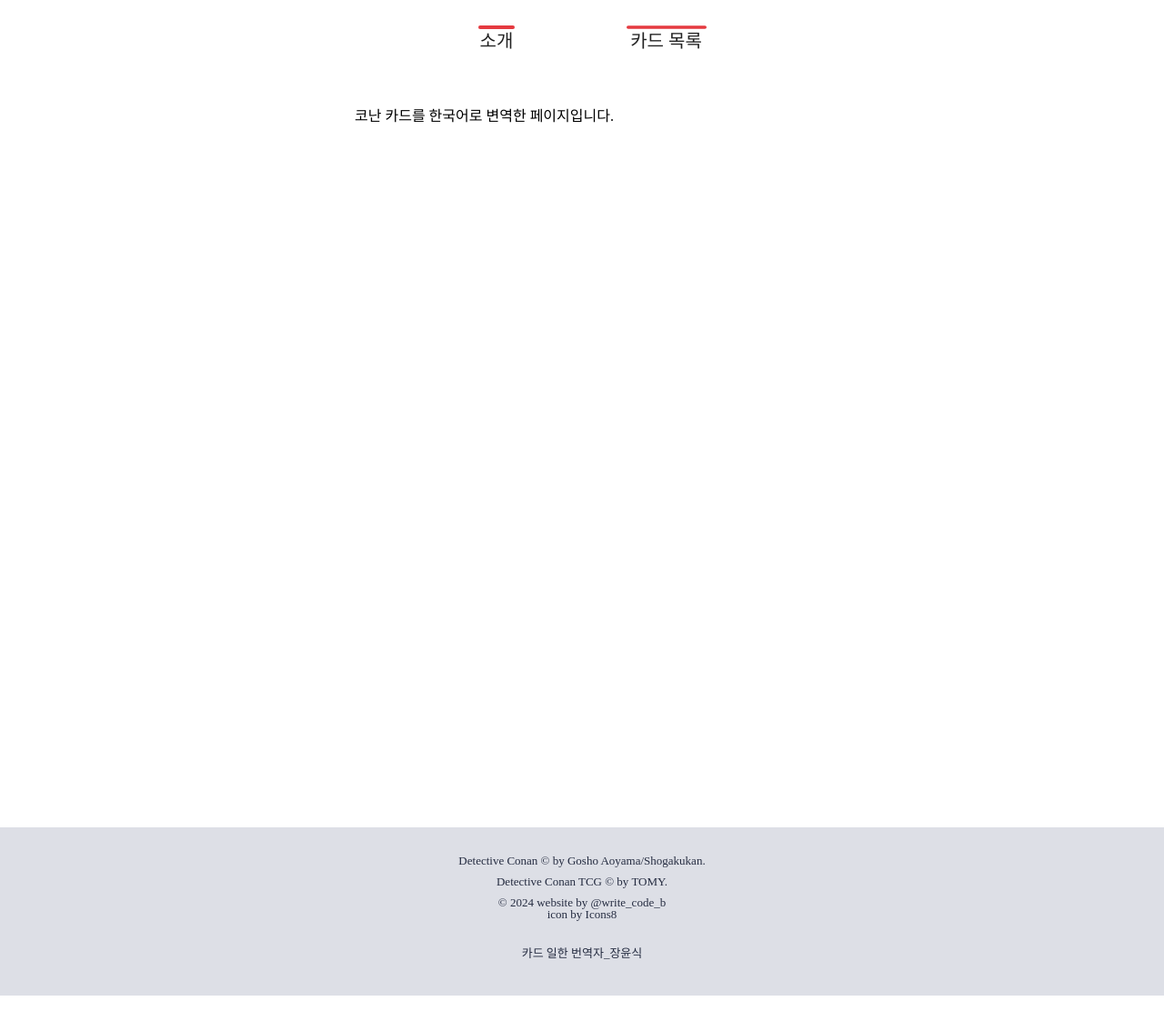
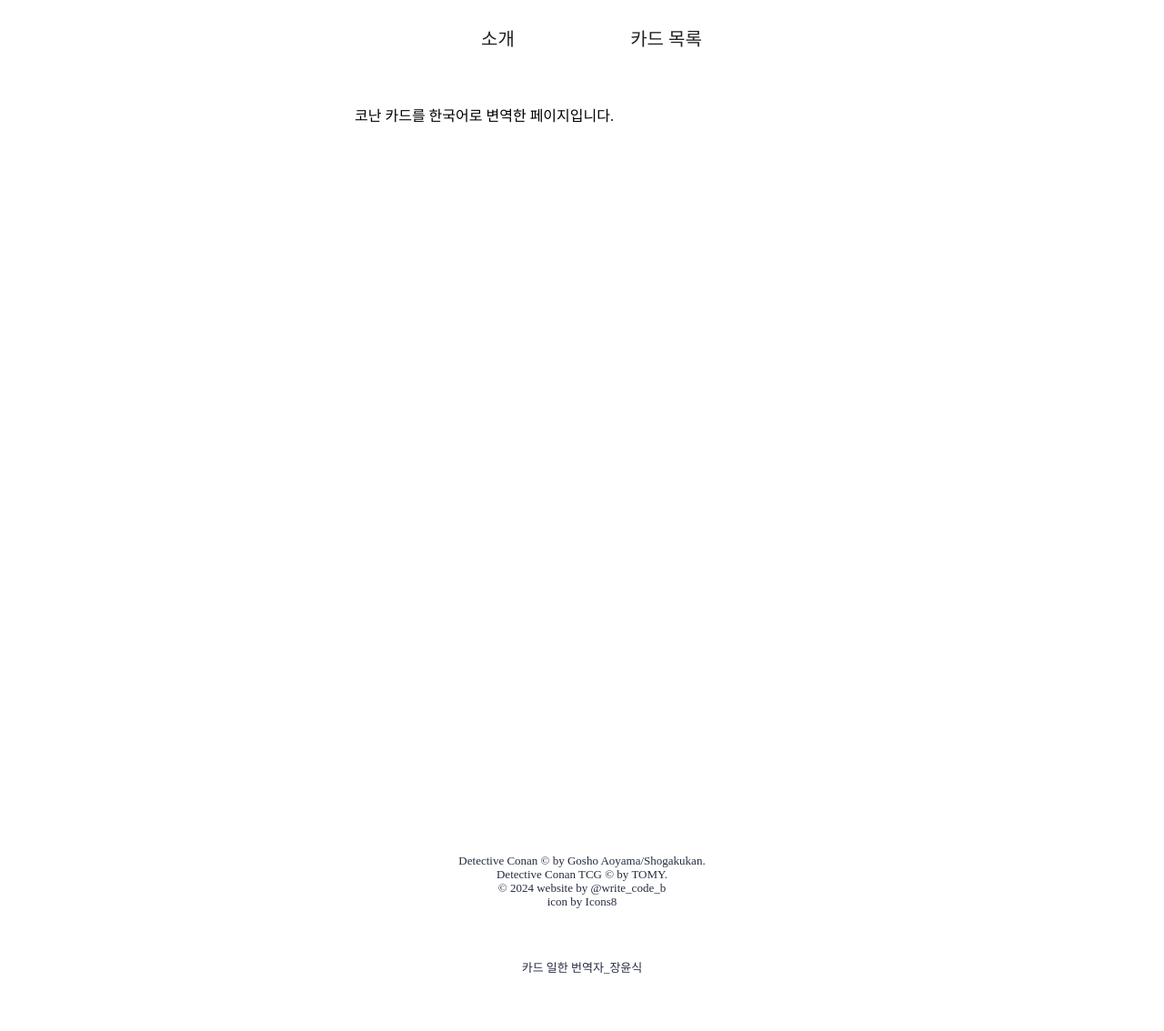
Before and after one commit to write-code-b/Conan-Card, a React (Create React App) app in the folder frontend/: page /about in a window 1280 px wide. Shown: the top 1134 px of the page at 91% size. Before the commit the page ends 1095 px from the top, so only its background shows below. Built offline with nearby package versions, Linux system fonts and the light colour scheme; a web font is replaced by a local one.

Commit message:
update App.scss

```diff
--- a/frontend/src/App.scss
+++ b/frontend/src/App.scss
@@ -169,23 +169,16 @@ nav li {
   min-width: 5.313rem;
   list-style-type: none;
 }
-nav li a {
+nav a {
   text-decoration-line: none;
   color: #222222;
+  padding-top: 5px;
 }
-nav > li::before {
-  content: "";
-  display: flex;
-  height: 0.625rem;
+nav a:hover {
+  transform: scale(1.1);
 }
-nav > li:nth-child(1)::before {
-  width: 2.5rem;
-  background: url("../public/images/red_line1.svg") center / contain no-repeat;
-}
-nav > li:nth-child(2)::before {
-  width: 5.5rem;
-  height: 0.625rem;
-  background: url("../public/images/red_line2.svg") center / contain no-repeat;
+nav .nav_active {
+  border-top: solid 4px #e53a40;
 }
 
 //About {
@@ -209,18 +202,20 @@ nav > li:nth-child(2)::before {
   flex-direction: column;
   align-items: center;
   justify-content: center;
+  padding-top: 1.875rem;
 }
 .table {
   display: flex;
   flex-direction: column;
-  gap: 3.125rem;
+  gap: 1.875rem;
   align-items: center;
   justify-content: center;
   font-size: 1.25rem;
 }
 .table .row {
   display: flex;
-  gap: 2.5rem;
+  column-gap: 2.5rem;
+  row-gap: 0.5rem;
   flex-wrap: wrap;
   align-items: center;
   justify-content: center;
@@ -330,7 +325,7 @@ nav > li:nth-child(2)::before {
   width: 8px;
   height: 8px;
   background: url("../public/images/close_btn.svg") center / contain no-repeat;
-  pointer-events: auto;
+  // pointer-events: auto;
 }
 #cardSearch .result .flip {
   display: flex;
@@ -348,7 +343,8 @@ nav > li:nth-child(2)::before {
   align-items: center;
   justify-content: center;
   flex-wrap: wrap;
-  gap: 1.25rem;
+  gap: 1.563rem;
+  padding-top: 1.875rem;
 }
 .card {
   width: 15.625rem;
@@ -439,6 +435,14 @@ nav > li:nth-child(2)::before {
   position: absolute;
   top: 20px;
   left: 20px;
+}
+.card .title .name.long {
+  margin-left: 3.75rem;
+  font-size: 0.938rem;
+}
+.card.horizontal .title .name.long {
+  margin-left: 0;
+  font-size: 1.25rem;
 }
 .card.horizontal .right {
   top: 210px;
@@ -536,13 +540,9 @@ nav > li:nth-child(2)::before {
   flex-direction: column;
   align-items: center;
   justify-content: center;
-  background-color: #dddfe6;
-  font-size: 13px;
+  font-size: 0.813rem;
   text-align: center;
   color: #252c41;
-}
-#footer p {
-  margin-bottom: 10px;
 }
 #footer a {
   text-decoration: none;
@@ -550,14 +550,10 @@ nav > li:nth-child(2)::before {
 }
 #footer > div {
   display: flex;
+  gap: 2px;
+  flex-wrap: wrap;
   flex-direction: column;
   align-items: center;
   justify-content: center;
-  margin-top: 30px;
+  padding: 1.875rem;
 }
-#footer .github {
-  width: 50px;
-  height: 50px;
-  background: url("../public/images/github.svg") center / contain no-repeat;
-  cursor: pointer;
-}
```
